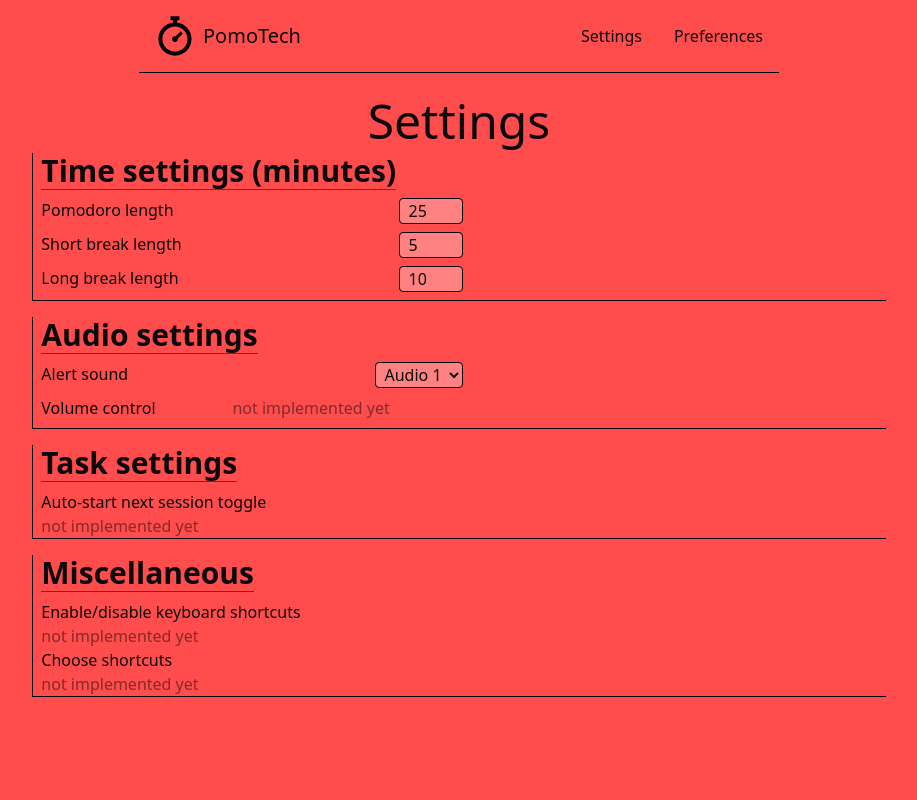
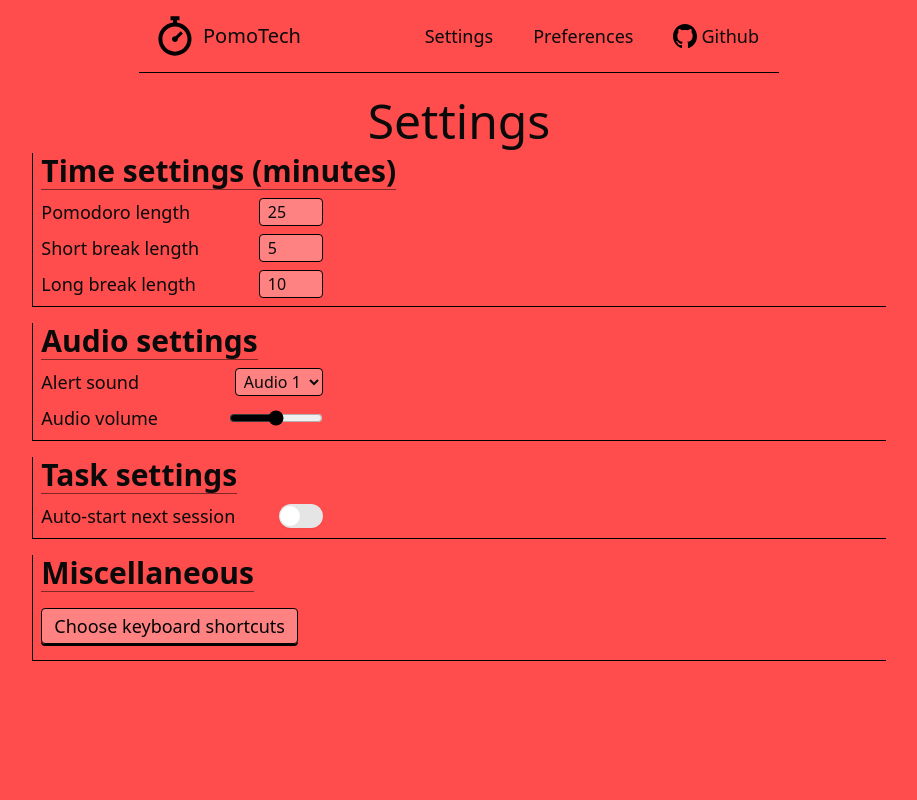
Before and after one commit to David-H-bit/PomoTech, a Next.js app: page /settings in a window 1280 px wide. Shown: the top 800 px of the page, without its empty margins (181-1098 px from the left). Built offline with nearby package versions, Linux system fonts and the light colour scheme.

Commit message:
fixed small issues, added more settings and updated nav

```diff
--- a/package.json
+++ b/package.json
@@ -9,7 +9,9 @@
     "lint": "eslint"
   },
   "dependencies": {
+    "@radix-ui/react-label": "^2.1.7",
     "@radix-ui/react-slot": "^1.2.3",
+    "@radix-ui/react-switch": "^1.2.6",
     "@vercel/speed-insights": "^1.2.0",
     "class-variance-authority": "^0.7.1",
     "clsx": "^2.1.1",
--- a/src/app/AppContext.tsx
+++ b/src/app/AppContext.tsx
@@ -14,6 +14,8 @@ type AppContextType = {
     audioTwoUrl: string;
     audioThreeUrl: string;
     selectedAudio: string;
+    startStopShortcut: string
+    AutoStartSessions: boolean;
     setColor1: (color: string) => void;
     setColor2: (color: string) => void;
     setColor3: (color: string) => void;
@@ -25,6 +27,8 @@ type AppContextType = {
     setAudioTwoUrl: (audio: string) => void;
     setAudioThreeUrl: (audio: string) => void;
     setSelectedAudio: (audio: string) => void;
+    setAutoStartSessions: (toggle: boolean) => void;
+    setStartStopShortcut: (shortcut: string) => void;
 }
 
 const AppContext = createContext<AppContextType | undefined>(undefined)
@@ -41,9 +45,14 @@ export function AppProvider({children} : {children: ReactNode}){
     const [audioTwoUrl, setAudioTwoUrl] = useState("/sounds/soundTwo.wav");
     const [audioThreeUrl, setAudioThreeUrl] = useState("/sounds/soundThree.wav");
     const [selectedAudio, setSelectedAudio] = useState(audioOneUrl);
+    const [AutoStartSessions, setAutoStartSessions] = useState(false);
+    const [startStopShortcut, setStartStopShortcut] = useState("");
 
     return (
-    <AppContext.Provider value={{ color1, color2, color3, transparency, pomodoroTime, shortTime, longTime, audioOneUrl, audioTwoUrl, audioThreeUrl, selectedAudio, setColor1, setColor2, setColor3, setTransparency, setPomodoroTime, setLongTime, setShortTime, setAudioOneUrl, setAudioTwoUrl, setAudioThreeUrl, setSelectedAudio}}>
+    <AppContext.Provider value={{ color1, color2, color3, transparency, pomodoroTime, shortTime, longTime, audioOneUrl, audioTwoUrl,
+    audioThreeUrl, selectedAudio, AutoStartSessions, startStopShortcut, setColor1, setColor2, setColor3, setTransparency,
+    setPomodoroTime, setLongTime, setShortTime, setAudioOneUrl, setAudioTwoUrl, setAudioThreeUrl, setSelectedAudio,
+    setAutoStartSessions, setStartStopShortcut}}>
       {children}
     </AppContext.Provider>
   );
--- a/src/app/Footer.tsx
+++ b/src/app/Footer.tsx
@@ -96,8 +96,8 @@ export default function Footer() {
               <a href="#" className="hover:text-gray-900 transition-colors">
                 Terms of Service
               </a>
-              <a href="#" className="hover:text-gray-900 transition-colors">
-                Contact
+              <a href="https://github.com/David-H-bit" target='_blank' className="hover:text-gray-900 transition-colors">
+                Github
               </a>
             </div>
           </div>
--- a/src/app/Header.tsx
+++ b/src/app/Header.tsx
@@ -11,10 +11,11 @@ export default function Header() {
   return (
     <div className="flex justify-center pb-6 w-full">
         <nav className="flex flex-row justify-between p-4 border-b border-black gap-8 w-1/2">
-            <Link href={"/"} className="flex flex-row items-center gap-2"><img src="/timer-time-second-minute-svgrepo-com.svg" alt="Logo image/Home link" className="h-10"/><p className="text-xl">PomoTech</p></Link>
+            <Link href={"/"} className="flex flex-row items-center gap-2 font-medium text-lg"><img src="/timer-time-second-minute-svgrepo-com.svg" alt="Logo image/Home link" className="h-10"/><p className="text-xl">PomoTech</p></Link>
             <div className="flex flex-row justify-center items-center gap-8">
-                <Link href={"/settings"} className="">Settings</Link>
-                <button onClick={() => setTabActive(prev => !prev)} className="cursor-pointer">Preferences</button>
+                <Link className="font-medium text-lg cursor-pointer rounded p-1 duration-200 hover:bg-black/20" href={"/settings"}>Settings</Link>
+                <button onClick={() => setTabActive(prev => !prev)} className="cursor-pointer font-medium text-lg rounded p-1 duration-200 hover:bg-black/20">Preferences</button>
+                <a className="flex flex-row justify-center items-center gap-1 font-medium text-lg cursor-pointer rounded p-1 duration-200 hover:bg-black/20" href="https://github.com/David-H-bit" target="_blank"><img src="github-142-svgrepo-com.svg" alt="github logo" className="h-6 w-6"/>Github</a>
             </div>
         </nav>
         <div className={`absolute flex flex-col text-2xl p-4 justify-center rounded bg-white/25 border-2 border-black ${tabActive ? "opacity-100 translate-0" : "opacity-0 translate-y-50 pointer-events-none invisible"} duration-400 w-2xs h-68 top-18 transition-all right-8`}>
--- a/src/app/page.tsx
+++ b/src/app/page.tsx
@@ -36,7 +36,9 @@ export default function Home() {
   const [isEditing, setIsEditing] = useState(false);
   const [editTaskId, setEditTaskId] = useState<number | null>(null)
   const [selectedTaskId, setSelectedTaskId] = useState<number | null>(null) // This is for the TASK SPECIFIC pomodoros
-  const { color1, color2, color3, transparency, pomodoroTime, shortTime, longTime, selectedAudio, setColor1, setColor2, setColor3, setTransparency, setPomodoroTime, setLongTime, setShortTime } = useAppContext();
+  const { color1, color2, color3, transparency, pomodoroTime, shortTime, longTime, AutoStartSessions,
+  selectedAudio, startStopShortcut, setColor1, setColor2, setColor3, setTransparency, setPomodoroTime,
+  setLongTime, setShortTime, setAutoStartSessions, setStartStopShortcut } = useAppContext();
   const audioRef = useRef<any>(null) // TypeScript thinks Audio is a runtime value, not just a type, so using any here is 'okay'
 
   useEffect(() => {
@@ -71,6 +73,11 @@ export default function Home() {
       }
       else {setMode("pomodoro")};
     }
+    setTimeout(() => {
+      if (AutoStartSessions){
+        setIsRunning(true);
+      }
+    }, 200)
 
     return () => clearInterval(interval)
   }, [isRunning, timeLeft, mode])
@@ -85,6 +92,21 @@ export default function Home() {
     setTimeLeft(times[mode]);
     setIsRunning(false)
   }, [mode])
+
+  useEffect(() => {
+    if (!startStopShortcut) return;
+    const handleKeyDown = (e: KeyboardEvent) => {
+      if (["INPUT", "TEXTAREA"].includes((document.activeElement?.tagName || "").toUpperCase())) return;
+
+      if (e.key === startStopShortcut){
+        e.preventDefault();
+        setIsRunning(prev => !prev)
+      }
+    }
+
+    window.addEventListener("keydown", handleKeyDown);
+    return () => window.removeEventListener("keydown", handleKeyDown);
+  }, [startStopShortcut])
 
   const minutes = Math.floor(timeLeft / 60);
   const seconds = timeLeft % 60;
@@ -197,7 +219,7 @@ export default function Home() {
           <Button
             onClick={() => setTimeLeft(0)}
             className={`absolute -right-20 duration-300 active:duration-0 bg-transparent hover:bg-black/20 cursor-pointer active:bg-black/40 ${
-              isRunning ? "opacity-100" : "opacity-0"
+              isRunning ? "opacity-100" : "opacity-0 pointer-events-none"
             }`}>
             <img
               src="/fast-forward-button-svgrepo-com.svg"
@@ -289,11 +311,11 @@ export default function Home() {
             </Button>
           </div>
           <div className="absolute flex flex-row justify-between ml-2 bottom-0 mb-4 gap-8">
-            <Button className="flex items-center justify-center h-10 w-14 p-0 rounded border border-black bg-black/20 hover:bg-black/35 transition duration-75 cursor-pointer shadow-[0_2px_0_black] active:shadow-[0_0_0] active:translate-y-0.5"
+            <Button className="flex items-center justify-center h-10 w-14 p-0 rounded border border-black bg-white hover:bg-black/20 transition duration-75 cursor-pointer shadow-[0_2px_0_black] active:shadow-[0_0_0] active:translate-y-0.5"
             onClick={addTask}>
               <img src="save-svgrepo-com.svg" alt="save button" className="h-6"/>
             </Button>
-            <Button className="flex items-center justify-center h-10 w-14 p-0 rounded border border-black bg-black/20 hover:bg-black/35 transition duration-75 cursor-pointer shadow-[0_2px_0_black] active:shadow-[0_0_0] active:translate-y-0.5"
+            <Button className="flex items-center justify-center h-10 w-14 p-0 rounded border border-black bg-white hover:bg-black/20 transition duration-75 cursor-pointer shadow-[0_2px_0_black] active:shadow-[0_0_0] active:translate-y-0.5"
             onClick={cancelTask}>
               <img src="cancel2-svgrepo-com.svg" alt="cancel button" className="h-6"/>
             </Button>
--- a/src/app/settings/page.tsx
+++ b/src/app/settings/page.tsx
@@ -2,23 +2,38 @@
 import Header from "../Header";
 import { useAppContext } from "../AppContext";
 import Color from "color";
-import { useEffect, useRef } from "react";
+import { useEffect, useRef, useState } from "react";
+import { Switch } from "@/components/ui/switch";
+import { Button } from "@/components/ui/button";
 
 export default function Settings() {
 
-    const { color1, pomodoroTime, longTime, shortTime, transparency, audioOneUrl, audioTwoUrl, audioThreeUrl, selectedAudio, setPomodoroTime, setLongTime, setShortTime, setSelectedAudio} = useAppContext();
+    const { color1, pomodoroTime, longTime, shortTime, transparency, audioOneUrl, audioTwoUrl, audioThreeUrl,
+    selectedAudio, startStopShortcut, setPomodoroTime, setLongTime, setShortTime,
+    setSelectedAudio, setAutoStartSessions, setStartStopShortcut} = useAppContext();
     const audioRef = useRef<any>(null)
+    const [audioVolume, setAudioVolume] = useState(0.5);
+    const [keysModal, setKeysModal] = useState(false);
 
     useEffect(() => {
         if (typeof window === "undefined") return; // make sure we're on client
         audioRef.current = new Audio(selectedAudio);
       }, [selectedAudio])
 
+      useEffect(() => {
+        if (audioRef.current) audioRef.current.volume = audioVolume;
+      }, [audioVolume]);
+
     const selectAudio = (audio: string) => {
       const newAudio = audio;
       setSelectedAudio(newAudio);
       audioRef.current.src = newAudio;
       audioRef.current.play();
+    }
+
+    const displayKey = (key: string) => {
+      if (key === " ") return "spacebar";
+      return key;
     }
 
   return (
@@ -29,60 +44,80 @@ export default function Settings() {
         <div className="border-b border-l pl-2 border-black mb-4">
           <h4 className="border-b border-black/50 w-fit text-3xl font-bold mb-2">Time settings (minutes)</h4>
           <ul>
-            <li className="flex flex-row w-1/2 justify-between mb-2">
-              <p>Pomodoro length</p>
-              <input type="text" className="border border-black rounded px-2 w-16 bg-white/30" value={pomodoroTime / 60} onChange={(e) => setPomodoroTime(Number(e.target.value) * 60)}/>
+            <li className="flex flex-row w-1/3 justify-between mb-2">
+              <p className="text-lg">Pomodoro length</p>
+                <input type="number" className="border border-black rounded px-2 w-16 bg-white/30" value={pomodoroTime / 60} onChange={(e) => setPomodoroTime(Number(e.target.value) * 60)}/>
             </li>
-            <li className="flex flex-row w-1/2 justify-between mb-2">
-              <p>Short break length</p>
-              <input type="text" className="border border-black rounded px-2 w-16 bg-white/30" value={shortTime / 60} onChange={(e) => setShortTime(Number(e.target.value) * 60)}/>
+            <li className="flex flex-row w-1/3 justify-between mb-2">
+              <p className="text-lg">Short break length</p>
+              <input type="number" className="border border-black rounded px-2 w-16 bg-white/30" value={shortTime / 60} onChange={(e) => setShortTime(Number(e.target.value) * 60)}/>
             </li>
-            <li className="flex flex-row w-1/2 justify-between mb-2">
-              <p>Long break length</p>
-              <input type="text" className="border border-black rounded px-2 w-16 bg-white/30" value={longTime / 60} onChange={(e) => setLongTime(Number(e.target.value) * 60)}/>
+            <li className="flex flex-row w-1/3 justify-between mb-2">
+              <p className="text-lg">Long break length</p>
+              <input type="number" className="border border-black rounded px-2 w-16 bg-white/30 appearance-auto" value={longTime / 60} onChange={(e) => setLongTime(Number(e.target.value) * 60)}/>
             </li>
           </ul>
         </div>
         <div className="border-b border-l pl-2 border-black mb-4">
           <h4 className="border-b border-black/50 w-fit text-3xl font-bold mb-2">Audio settings</h4>
           <ul>
-            <li className="flex flex-row w-1/2 justify-between mb-2">
-              <p>Alert sound</p>
+            <li className="flex flex-row w-1/3 justify-between mb-2">
+              <p className="text-lg">Alert sound</p>
               <select name="alertSoundMenu" id="alertSoundMenu" value={selectedAudio} onChange={(e) => selectAudio(e.target.value)} className="border border-black rounded px-1 bg-white/30">
                 <option value={audioOneUrl}>Audio 1</option>
                 <option value={audioTwoUrl}>Audio 2</option>
                 <option value={audioThreeUrl}>Audio 3</option>
               </select>
             </li>
-            <li className="flex flex-row w-1/2 justify-between mb-2">
-              <p >Volume control</p>
-              <input type="text" placeholder="not implemented yet"/>
+            <li className="flex flex-row w-1/3 justify-between mb-2">
+              <p className="text-lg">Audio volume</p>
+              <input type="range" min={0} max={1} step={0.01} className="w-1/3 accent-black" value={audioVolume} onChange={(e) => setAudioVolume(Number(e.target.value))}/>
             </li>
           </ul>
         </div>
         <div className="border-b border-l pl-2 border-black mb-4">
           <h4 className="border-b border-black/50 w-fit text-3xl font-bold mb-2">Task settings</h4>
           <ul>
-            <li>
-              <p>Auto-start next session toggle</p>
-              <input type="text" placeholder="not implemented yet"/>
+            <li className="flex flex-row w-1/3 justify-between items-center mb-2">
+              <p className="text-lg">Auto-start next session</p>
+              <Switch onCheckedChange={setAutoStartSessions}/>
             </li>
           </ul>
           </div>
         <div className="border-b border-l pl-2 border-black mb-4">
           <h4 className="border-b border-black/50 w-fit text-3xl font-bold mb-2">Miscellaneous</h4>
           <ul>
-            <li>
-              <p>Enable/disable keyboard shortcuts</p>
-              <input type="text" placeholder="not implemented yet"/>
-            </li>
-            <li>
-              <p>Choose shortcuts</p>
-              <input type="text" placeholder="not implemented yet"/>
+            <li className="my-4 ">
+                <Button onClick={() => setKeysModal(true)} className="text-black cursor-pointer shadow-[0_2px_0_black] active:shadow-none active:translate-y-0.5 hover:bg-white/60 bg-white/30 rounded px-3 py-1 text-lg border-black border">Choose keyboard shortcuts</Button>
             </li>
           </ul>
         </div>
       </div>
+      {keysModal &&
+        <div className="fixed inset-0 flex items-center justify-center bg-black/50 z-20">
+          <div className="relative flex flex-col justify-between rounded-xl p-6 border bg-white border-black w-1/3 h-1/3">
+            <div className="flex flex-row items-center gap-4">
+              <h1 className="text-lg font-semibold">Start/Stop Timer</h1>
+              <div
+                tabIndex={0}
+                className="border border-black rounded p-2 w-28 text-center cursor-text focus:outline-none focus:ring-2 focus:ring-gray-500 focus:border-transparent"
+                onKeyDown={(e) => {
+                  e.preventDefault();
+                  setStartStopShortcut(e.key);
+                }}>
+                {startStopShortcut ? displayKey(startStopShortcut) : "Empty"}
+              </div>
+            </div>
+            <div className="flex justify-start  gap-4 mt-4">
+              <Button
+                className="flex items-center justify-center h-10 w-14 p-0 rounded border border-black bg-white hover:bg-black/20 transition duration-75 cursor-pointer shadow-[0_2px_0_black] active:shadow-[0_0_0] active:translate-y-0.5"
+                onClick={() => setKeysModal(false)}>
+                <img src="save-svgrepo-com.svg" alt="save button" className="h-6" />
+              </Button>
+            </div>
+          </div>
+        </div>
+      }
     </div>
   )
 }
--- /dev/null
+++ b/src/components/ui/switch.tsx
@@ -0,0 +1,31 @@
+"use client"
+
+import * as React from "react"
+import * as SwitchPrimitive from "@radix-ui/react-switch"
+
+import { cn } from "@/lib/utils"
+
+function Switch({
+  className,
+  ...props
+}: React.ComponentProps<typeof SwitchPrimitive.Root>) {
+  return (
+    <SwitchPrimitive.Root
+      data-slot="switch"
+      className={cn(
+        "peer items-center data-[state=checked]:bg-primary data-[state=unchecked]:bg-input focus-visible:border-ring focus-visible:ring-ring/50 dark:data-[state=unchecked]:bg-input/80 inline-flex h-6 w-11 shrink-0 rounded-full border border-transparent shadow-xs transition-all outline-none focus-visible:ring-[3px] disabled:cursor-not-allowed disabled:opacity-50",
+        className
+      )}
+      {...props}
+    >
+      <SwitchPrimitive.Thumb
+        data-slot="switch-thumb"
+        className={cn(
+          "bg-background items-center dark:data-[state=unchecked]:bg-foreground dark:data-[state=checked]:bg-primary-foreground pointer-events-none block size-5 rounded-full ring-0 transition-transform data-[state=checked]:translate-x-[calc(100%-0px)] data-[state=unchecked]:translate-x-0"
+        )}
+      />
+    </SwitchPrimitive.Root>
+  )
+}
+
+export { Switch }
```
Also changed, not shown: public/github-142-svgrepo-com.svg (added), 1 other file (tests, documents, lock files or other folders).
